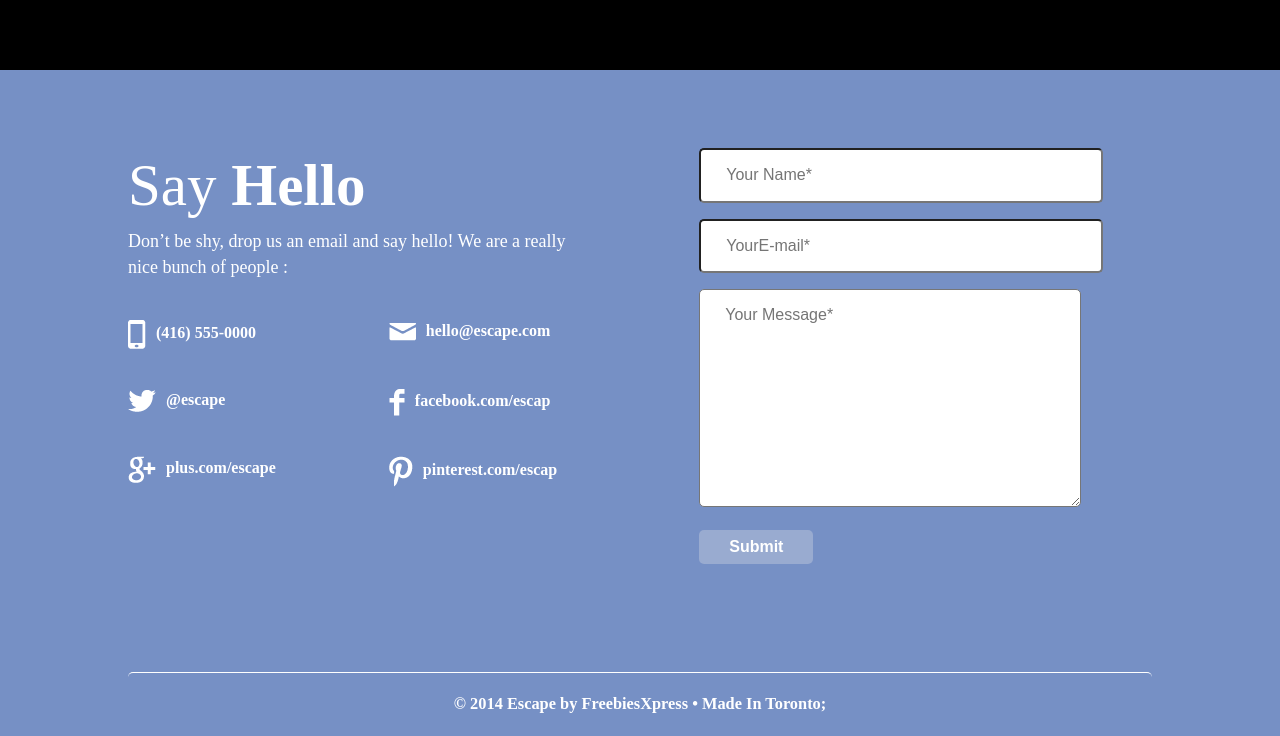
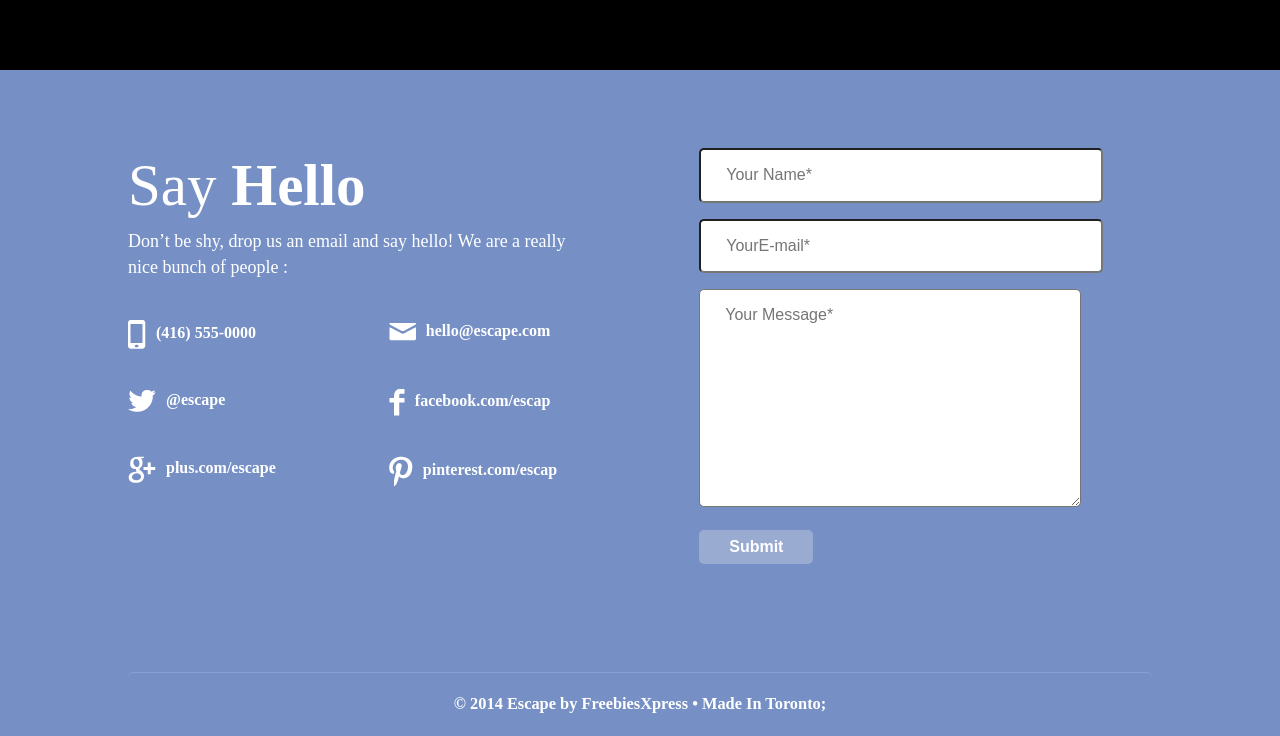
Before and after one commit to vaskae/psd_to_html, a plain HTML site: page index.html in a window 1280 px wide. Shown: the part 4057-4793 px from the top of the page. Drawn offline with nearby package versions, Linux system fonts and the light colour scheme; a script that the page names is missing; a web font is replaced by a local one.

Commit message:
Update main.css

```diff
--- a/css/main.css
+++ b/css/main.css
@@ -563,7 +563,7 @@ text-align: left;
 
 }
 .footer_bottom {
-    border-top: 1px solid white;
+    border-top: 1px solid #87a0d2;
     text-align: center;
     font-size: 14px;
     padding: 20px 0;
```
